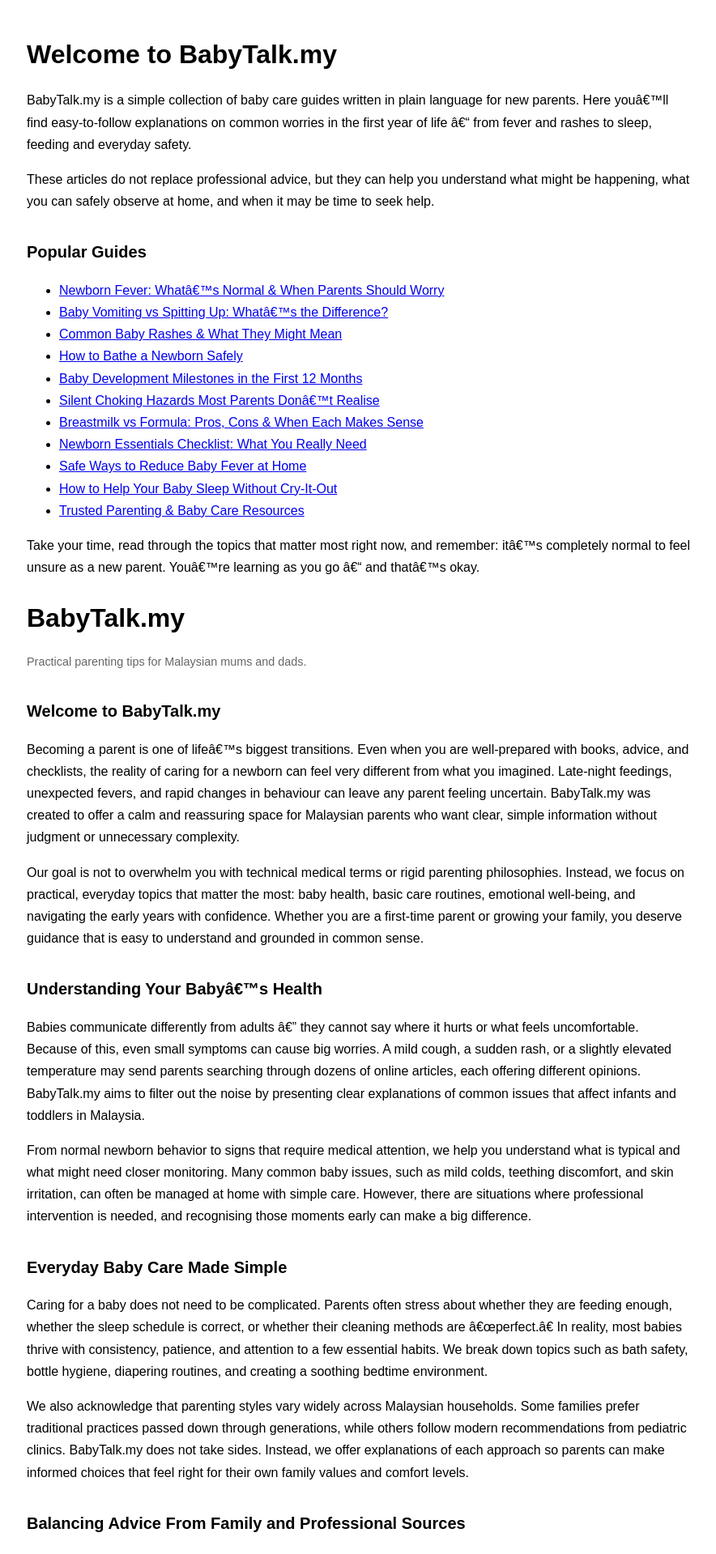
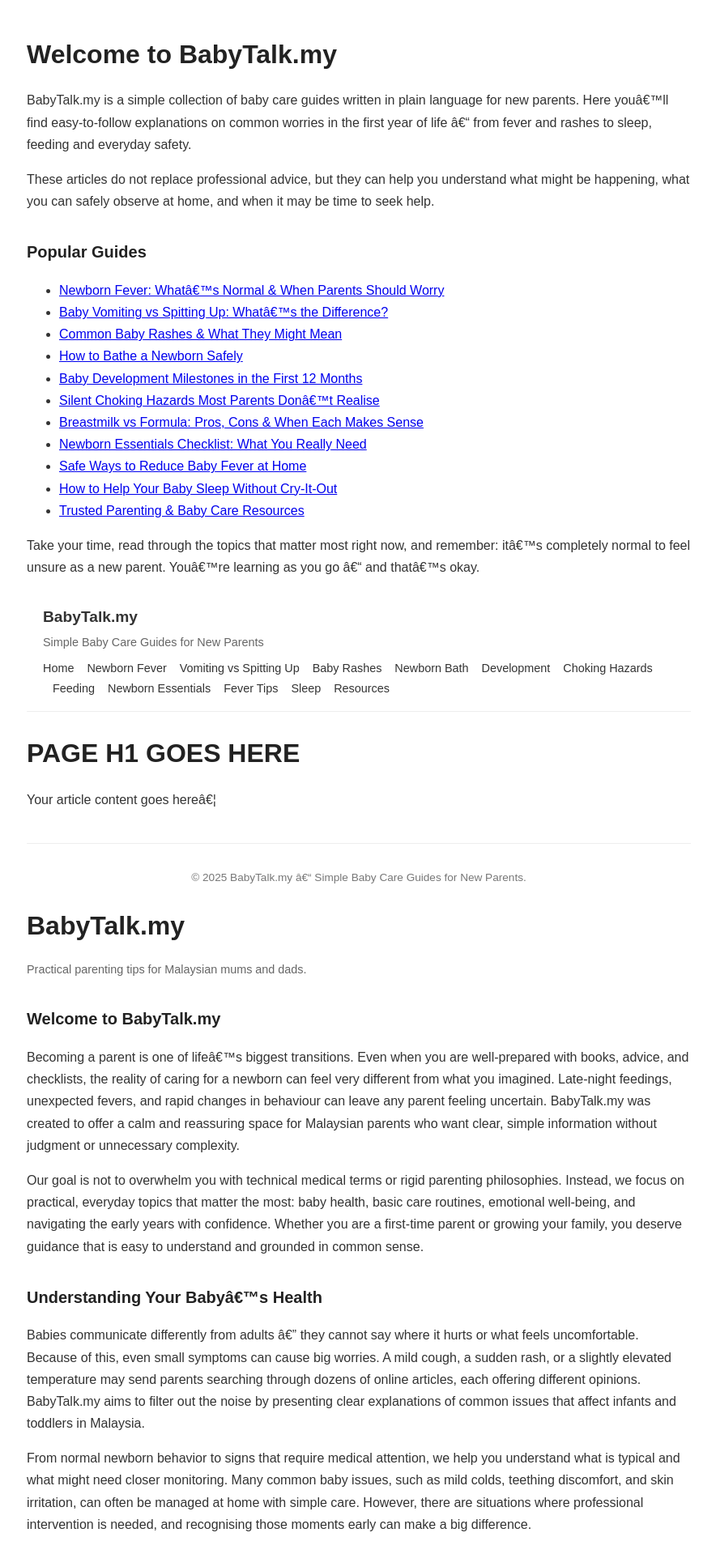
Before and after one commit to simyan-creator/babytalk, a Jekyll site: the page index.html, which Jekyll copies as it is, in a window 1280 px wide. Shown: the top 1919 px of the page at 81% size, without its empty margins (197-1081 px from the left). Built offline with Jekyll 4.4.1, drawn with Linux system fonts in a browser that asks for light colours.

Commit message:
Update index.html

```diff
--- a/index.html
+++ b/index.html
@@ -35,6 +35,129 @@
     unsure as a new parent. You’re learning as you go – and that’s okay.
   </p>
 </main>
+
+<!DOCTYPE html>
+<html lang="en">
+<head>
+  <meta charset="UTF-8" />
+  <meta name="viewport" content="width=device-width, initial-scale=1.0" />
+  <title>PAGE TITLE HERE – BabyTalk.my</title>
+  <meta name="description" content="SHORT 1–2 SENTENCE DESCRIPTION FOR THIS PAGE." />
+  <style>
+    body {
+      font-family: Arial, sans-serif;
+      max-width: 820px;
+      margin: 40px auto;
+      padding: 0 20px;
+      line-height: 1.7;
+      color: #333;
+    }
+    h1, h2, h3 {
+      color: #222;
+    }
+    header.site-header {
+      border-bottom: 1px solid #eee;
+      padding: 16px 0;
+      margin-bottom: 24px;
+    }
+    .site-header-inner {
+      max-width: 820px;
+      margin: 0 auto;
+      padding: 0 20px;
+      display: flex;
+      flex-wrap: wrap;
+      align-items: center;
+      justify-content: space-between;
+      gap: 8px 16px;
+    }
+    .site-title {
+      font-size: 1.2rem;
+      font-weight: bold;
+      margin: 0;
+    }
+    .site-tagline {
+      font-size: 0.9rem;
+      color: #666;
+      margin: 2px 0 0;
+    }
+    nav.site-nav {
+      font-size: 0.9rem;
+    }
+    .site-nav a {
+      text-decoration: none;
+      color: #333;
+      margin-left: 12px;
+      white-space: nowrap;
+    }
+    .site-nav a:first-child {
+      margin-left: 0;
+    }
+    .site-nav a:hover {
+      text-decoration: underline;
+    }
+    @media (max-width: 600px) {
+      .site-header-inner {
+        flex-direction: column;
+        align-items: flex-start;
+      }
+      .site-nav {
+        display: flex;
+        flex-wrap: wrap;
+        gap: 4px 12px;
+      }
+      .site-nav a {
+        margin-left: 0;
+      }
+    }
+    footer.site-footer {
+      border-top: 1px solid #eee;
+      margin-top: 40px;
+      padding-top: 16px;
+      font-size: 0.85rem;
+      color: #777;
+      text-align: center;
+    }
+  </style>
+</head>
+<body>
+
+<header class="site-header">
+  <div class="site-header-inner">
+    <div>
+      <p class="site-title">BabyTalk.my</p>
+      <p class="site-tagline">Simple Baby Care Guides for New Parents</p>
+    </div>
+    <nav class="site-nav">
+      <a href="/index.html">Home</a>
+      <a href="/newborn-fever-guide.html">Newborn Fever</a>
+      <a href="/baby-vomiting-vs-spitting-up.html">Vomiting vs Spitting Up</a>
+      <a href="/baby-rashes-guide.html">Baby Rashes</a>
+      <a href="/how-to-bathe-a-newborn.html">Newborn Bath</a>
+      <a href="/baby-development-milestones.html">Development</a>
+      <a href="/silent-choking-hazards.html">Choking Hazards</a>
+      <a href="/breastmilk-vs-formula.html">Feeding</a>
+      <a href="/newborn-essentials-checklist.html">Newborn Essentials</a>
+      <a href="/reduce-baby-fever-at-home.html">Fever Tips</a>
+      <a href="/help-baby-sleep-without-cry-it-out.html">Sleep</a>
+      <a href="/resources.html">Resources</a>
+    </nav>
+  </div>
+</header>
+
+<main>
+  <h1>PAGE H1 GOES HERE</h1>
+
+  <p>Your article content goes here…</p>
+
+</main>
+
+<footer class="site-footer">
+  <p>&copy; 2025 BabyTalk.my – Simple Baby Care Guides for New Parents.</p>
+</footer>
+
+</body>
+</html>
+
 
 
 <!DOCTYPE html>
```
